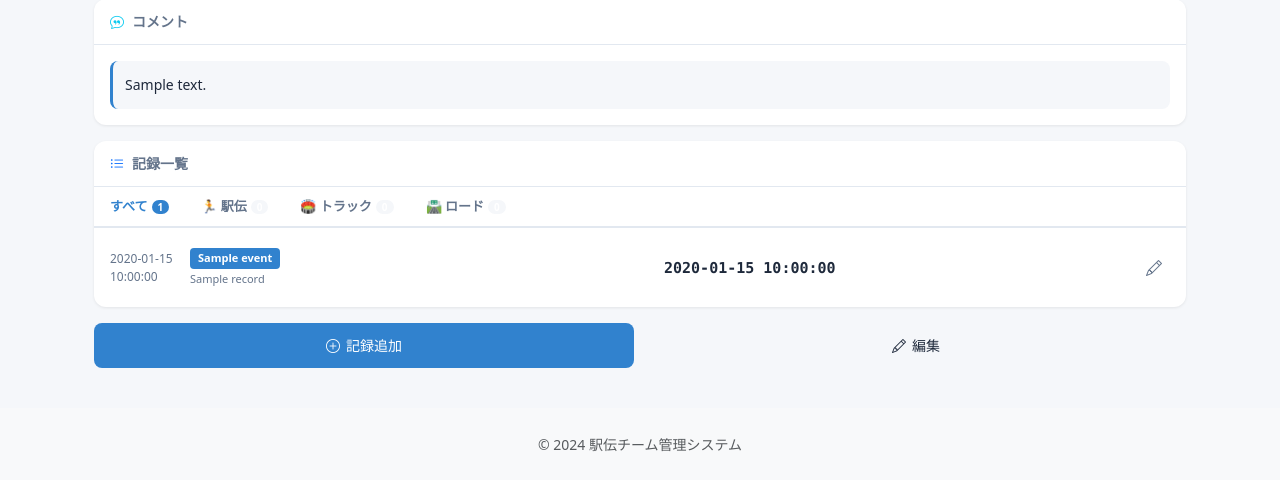
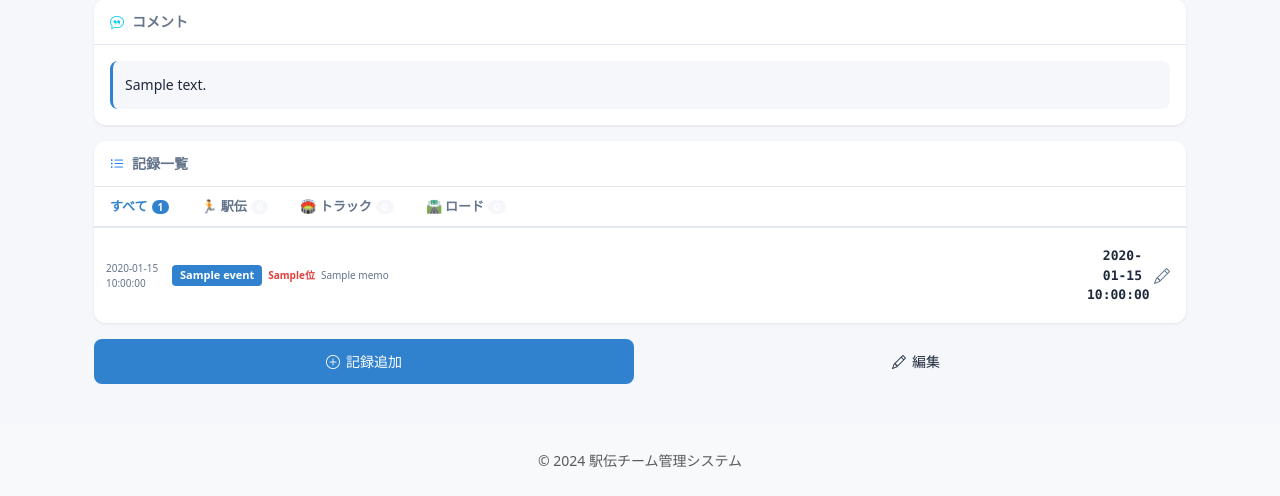
Before and after one commit to kotanono0607/ekiden-app, a Flask app: template templates/detail.html in a window 1280 px wide. Shown: the part 942-1438 px from the top of the page. Before the commit the page ends 1394 px from the top, so only its background shows below. Run offline with Flask 3, Linux system fonts and the light colour scheme; the template is opened without the code that fills it: most values are stand-ins (such as "Sample title", 1, 10 or a date in 2020).

Commit message:
Improve player profile records display layout
- Make date column smaller (10px, 58px width)
- Make time column smaller (13px, 55px fixed width)
- Add single-line layout for all record panels
- Add rank display: 区間順位 for 駅伝, 順位 for トラック/ロード
- Add memo display (truncated with ellipsis)
- Fix horizontal overflow by using flex layout with nowrap

```diff
--- a/templates/detail.html
+++ b/templates/detail.html
@@ -143,16 +143,17 @@
     .record-item {
         display: flex;
         align-items: center;
-        padding: 12px 0;
+        padding: 10px 0;
         border-bottom: 1px solid var(--border-color);
+        gap: 8px;
     }
     .record-item:last-child {
         border-bottom: none;
     }
     .record-date {
-        font-size: 12px;
+        font-size: 10px;
         color: var(--text-muted);
-        width: 80px;
+        width: 58px;
         flex-shrink: 0;
     }
     .record-event {
@@ -162,18 +163,50 @@
         border-radius: 4px;
         font-size: 11px;
         font-weight: 600;
-        margin-right: 10px;
+        white-space: nowrap;
     }
     .record-time {
-        font-size: 15px;
+        font-size: 13px;
         font-weight: 600;
         font-family: 'SF Mono', 'Consolas', monospace;
         color: var(--text-color);
-        flex: 1;
+        width: 55px;
+        flex-shrink: 0;
+        text-align: right;
     }
     .record-edit {
         color: var(--text-muted);
-        padding: 4px 8px;
+        padding: 4px;
+        flex-shrink: 0;
+    }
+    .record-main {
+        flex: 1;
+        min-width: 0;
+        display: flex;
+        align-items: center;
+        gap: 6px;
+        overflow: hidden;
+    }
+    .record-info {
+        display: flex;
+        align-items: center;
+        gap: 4px;
+        flex-wrap: nowrap;
+        overflow: hidden;
+    }
+    .record-rank {
+        font-size: 10px;
+        color: #E53E3E;
+        font-weight: 600;
+        white-space: nowrap;
+    }
+    .record-memo {
+        font-size: 10px;
+        color: var(--text-muted);
+        white-space: nowrap;
+        overflow: hidden;
+        text-overflow: ellipsis;
+        max-width: 100px;
     }
 
     .action-buttons {
@@ -481,12 +514,11 @@
 
     <!-- すべての記録 -->
     <div class="record-panel active" data-panel="all">
-        <div class="section-body" style="padding: 8px 16px;">
+        <div class="section-body" style="padding: 8px 12px;">
             {% for record in records %}
             <div class="record-item">
                 <div class="record-date">{{ record.date }}</div>
-                <div style="flex: 1;">
-                    <div style="display: flex; align-items: center;">
+                <div class="record-main">
                     {% if record.race_type == '駅伝' %}
                     <span class="type-badge ekiden">駅伝</span>
                     {% elif record.race_type == 'トラック' %}
@@ -494,16 +526,12 @@
                     {% elif record.race_type == 'ロード' %}
                     <span class="type-badge road">ロード</span>
                     {% endif %}
-                        <span class="record-event" style="margin-right: 0;">{{ record.event or record.section or '-' }}</span>
-                    </div>
-                    {% if record.race_name %}
-                    <div class="record-race-name">{{ record.race_name }}</div>
-                    {% endif %}
+                    <span class="record-event">{{ record.event or record.section or '-' }}</span>
+                    {% if record.rank_in_section %}<span class="record-rank">{{ record.rank_in_section }}位</span>{% endif %}
+                    {% if record.memo %}<span class="record-memo">{{ record.memo }}</span>{% endif %}
                 </div>
                 <div class="record-time">{{ record.time }}</div>
-                <a href="/record/{{ record.row_index }}/edit" class="record-edit">
-                    <i class="bi bi-pencil"></i>
-                </a>
+                <a href="/record/{{ record.row_index }}/edit" class="record-edit"><i class="bi bi-pencil"></i></a>
             </div>
             {% endfor %}
         </div>
@@ -511,29 +539,21 @@
 
     <!-- 駅伝記録 -->
     <div class="record-panel" data-panel="駅伝">
-        <div class="section-body" style="padding: 8px 16px;">
+        <div class="section-body" style="padding: 8px 12px;">
             {% set ekiden_records = records|selectattr('race_type', 'equalto', '駅伝')|list %}
             {% if ekiden_records %}
             {% for record in ekiden_records %}
             <div class="record-item">
                 <div class="record-date">{{ record.date }}</div>
-                <div style="flex: 1;">
-                    <div style="display: flex; align-items: center;">
-                        {% if record.section %}
-                        <span class="record-section">{{ record.section }}</span>
-                        {% endif %}
-                        {% if record.distance_m %}
-                        <span style="font-size: 11px; color: var(--text-muted);">（{{ (record.distance_m|float / 1000)|round(1) }}km）</span>
-                        {% endif %}
-                    </div>
-                    {% if record.race_name %}
-                    <div class="record-race-name">{{ record.race_name }}</div>
-                    {% endif %}
+                <div class="record-main">
+                    {% if record.section %}<span class="record-section">{{ record.section }}</span>{% endif %}
+                    {% if record.distance_m %}<span style="font-size: 10px; color: var(--text-muted);">{{ (record.distance_m|float / 1000)|round(1) }}km</span>{% endif %}
+                    {% if record.rank_in_section %}<span class="record-rank">区間{{ record.rank_in_section }}位</span>{% endif %}
+                    {% if record.race_name %}<span style="font-size: 10px; color: var(--text-muted);">{{ record.race_name }}</span>{% endif %}
+                    {% if record.memo %}<span class="record-memo">{{ record.memo }}</span>{% endif %}
                 </div>
                 <div class="record-time">{{ record.time }}</div>
-                <a href="/record/{{ record.row_index }}/edit" class="record-edit">
-                    <i class="bi bi-pencil"></i>
-                </a>
+                <a href="/record/{{ record.row_index }}/edit" class="record-edit"><i class="bi bi-pencil"></i></a>
             </div>
             {% endfor %}
             {% else %}
@@ -546,24 +566,20 @@
 
     <!-- トラック記録 -->
     <div class="record-panel" data-panel="トラック">
-        <div class="section-body" style="padding: 8px 16px;">
+        <div class="section-body" style="padding: 8px 12px;">
             {% set track_records = records|selectattr('race_type', 'equalto', 'トラック')|list %}
             {% if track_records %}
             {% for record in track_records %}
             <div class="record-item">
                 <div class="record-date">{{ record.date }}</div>
-                <div style="flex: 1;">
-                    <div>
-                        <span class="record-event" style="margin-right: 0;">{{ record.event or '-' }}</span>
-                    </div>
-                    {% if record.race_name %}
-                    <div class="record-race-name">{{ record.race_name }}</div>
-                    {% endif %}
+                <div class="record-main">
+                    <span class="record-event">{{ record.event or '-' }}</span>
+                    {% if record.rank_in_section %}<span class="record-rank">{{ record.rank_in_section }}位</span>{% endif %}
+                    {% if record.race_name %}<span style="font-size: 10px; color: var(--text-muted);">{{ record.race_name }}</span>{% endif %}
+                    {% if record.memo %}<span class="record-memo">{{ record.memo }}</span>{% endif %}
                 </div>
                 <div class="record-time">{{ record.time }}</div>
-                <a href="/record/{{ record.row_index }}/edit" class="record-edit">
-                    <i class="bi bi-pencil"></i>
-                </a>
+                <a href="/record/{{ record.row_index }}/edit" class="record-edit"><i class="bi bi-pencil"></i></a>
             </div>
             {% endfor %}
             {% else %}
@@ -576,27 +592,21 @@
 
     <!-- ロード記録 -->
     <div class="record-panel" data-panel="ロード">
-        <div class="section-body" style="padding: 8px 16px;">
+        <div class="section-body" style="padding: 8px 12px;">
             {% set road_records = records|selectattr('race_type', 'equalto', 'ロード')|list %}
             {% if road_records %}
             {% for record in road_records %}
             <div class="record-item">
                 <div class="record-date">{{ record.date }}</div>
-                <div style="flex: 1;">
-                    <div>
-                        <span class="record-event" style="margin-right: 0;">{{ record.event or '-' }}</span>
-                        {% if record.distance_m %}
-                        <span style="font-size: 11px; color: var(--text-muted);">（{{ (record.distance_m|float / 1000)|round(1) }}km）</span>
-                        {% endif %}
-                    </div>
-                    {% if record.race_name %}
-                    <div class="record-race-name">{{ record.race_name }}</div>
-                    {% endif %}
+                <div class="record-main">
+                    <span class="record-event">{{ record.event or '-' }}</span>
+                    {% if record.distance_m %}<span style="font-size: 10px; color: var(--text-muted);">{{ (record.distance_m|float / 1000)|round(1) }}km</span>{% endif %}
+                    {% if record.rank_in_section %}<span class="record-rank">{{ record.rank_in_section }}位</span>{% endif %}
+                    {% if record.race_name %}<span style="font-size: 10px; color: var(--text-muted);">{{ record.race_name }}</span>{% endif %}
+                    {% if record.memo %}<span class="record-memo">{{ record.memo }}</span>{% endif %}
                 </div>
                 <div class="record-time">{{ record.time }}</div>
-                <a href="/record/{{ record.row_index }}/edit" class="record-edit">
-                    <i class="bi bi-pencil"></i>
-                </a>
+                <a href="/record/{{ record.row_index }}/edit" class="record-edit"><i class="bi bi-pencil"></i></a>
             </div>
             {% endfor %}
             {% else %}
```
Lines whose indentation alone changed are shown as unchanged.
